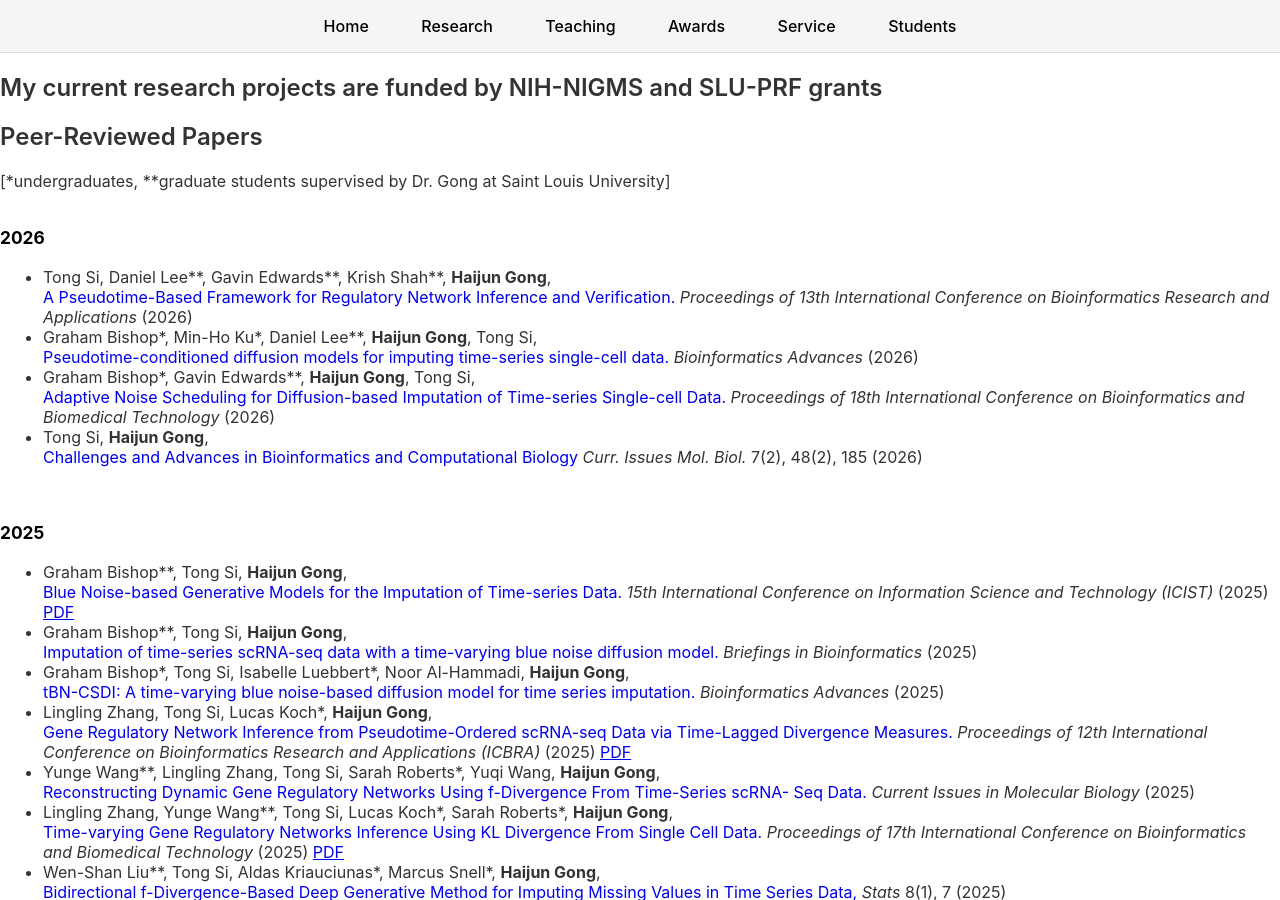
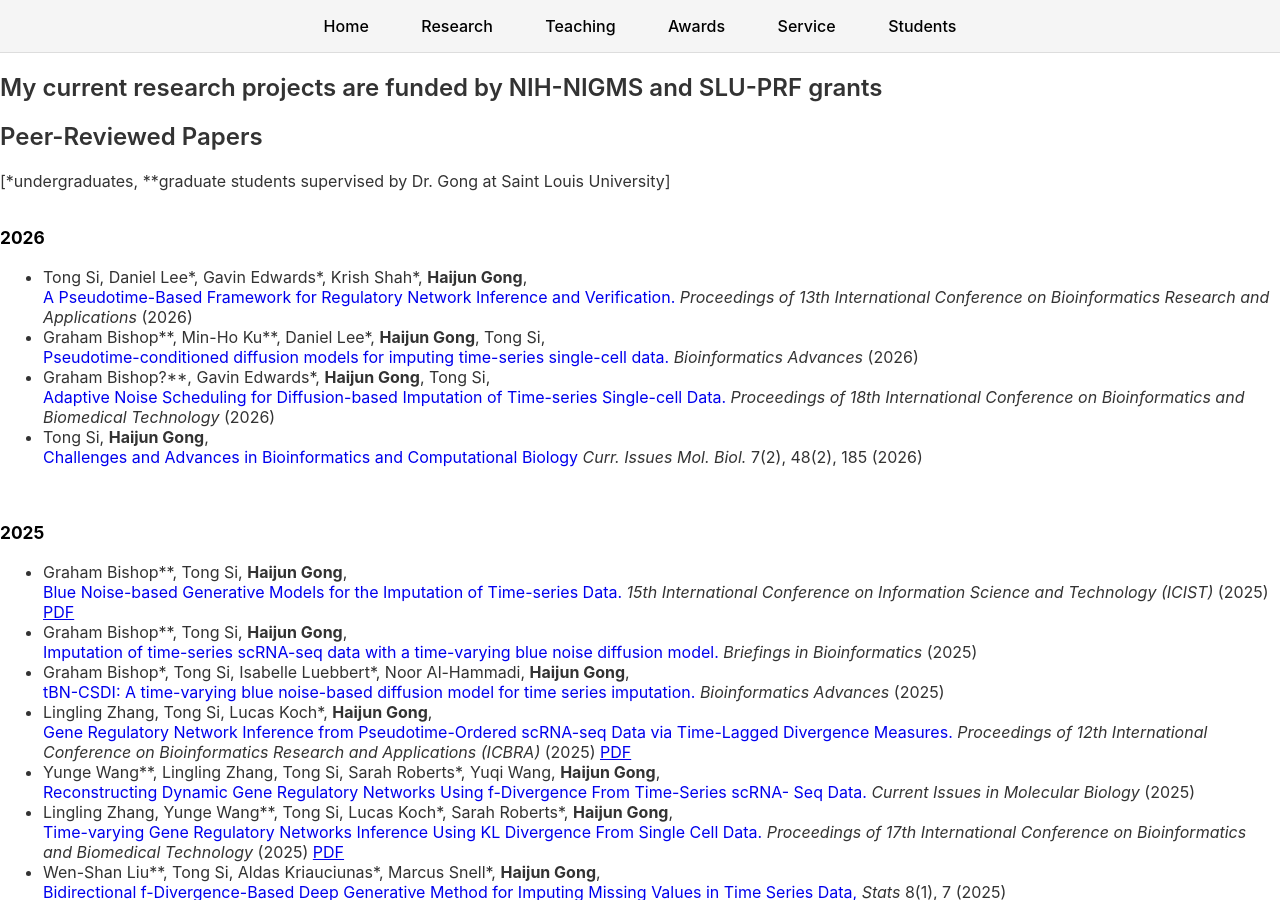
Before and after one commit to GongData/gongData.github.io, a Jekyll site: the page built from _pages/Research.md, in a window 1280 px wide and 900 px high. Built offline with Jekyll 4.4.1, drawn with Linux system fonts in a browser that asks for light colours.

Commit message:
Update Research.md

```diff
--- a/_pages/Research.md
+++ b/_pages/Research.md
@@ -20,19 +20,19 @@ permalink: /Research/
   <ul>  <div id="tagCB_tagjournal_tagKL_155">
 
   <li>
-	  Tong Si,  Daniel Lee**, Gavin Edwards**, Krish Shah**, <b>Haijun Gong</b>, <a style="text-decoration:none" href="https://doi.org/10.1145/3860439.3860441"> <br> A Pseudotime-Based Framework for Regulatory Network Inference and Verification.</a>
+	  Tong Si,  Daniel Lee*, Gavin Edwards*, Krish Shah*, <b>Haijun Gong</b>, <a style="text-decoration:none" href="https://doi.org/10.1145/3860439.3860441"> <br> A Pseudotime-Based Framework for Regulatory Network Inference and Verification.</a>
    <i> Proceedings of 13th International Conference on Bioinformatics Research and Applications </i> (2026)
 <br>
 
 </li>
 
-  <li>  Graham Bishop*,  Min-Ho Ku*, Daniel Lee**, <b>Haijun Gong</b>, Tong Si, <a style="text-decoration:none" href="https://doi.org/10.1093/bioadv/vbag248"> <br> Pseudotime-conditioned diffusion models for imputing time-series single-cell data.</a>
+  <li>  Graham Bishop**,  Min-Ho Ku**, Daniel Lee*, <b>Haijun Gong</b>, Tong Si, <a style="text-decoration:none" href="https://doi.org/10.1093/bioadv/vbag248"> <br> Pseudotime-conditioned diffusion models for imputing time-series single-cell data.</a>
    <i> Bioinformatics Advances </i> (2026)
 <br>
 
 </li>
 
-<li>  Graham Bishop*,  Gavin Edwards**,  <b>Haijun Gong</b>, Tong Si, <a style="text-decoration:none" href="https://doi.org/10.1145/3822521.3822557"> <br> Adaptive Noise Scheduling for Diffusion-based Imputation of Time-series Single-cell Data.</a>
+<li>  Graham Bishop?**,  Gavin Edwards*,  <b>Haijun Gong</b>, Tong Si, <a style="text-decoration:none" href="https://doi.org/10.1145/3822521.3822557"> <br> Adaptive Noise Scheduling for Diffusion-based Imputation of Time-series Single-cell Data.</a>
    <i> Proceedings of 18th International Conference on Bioinformatics and Biomedical Technology </i> (2026)
 <br>
 
```
